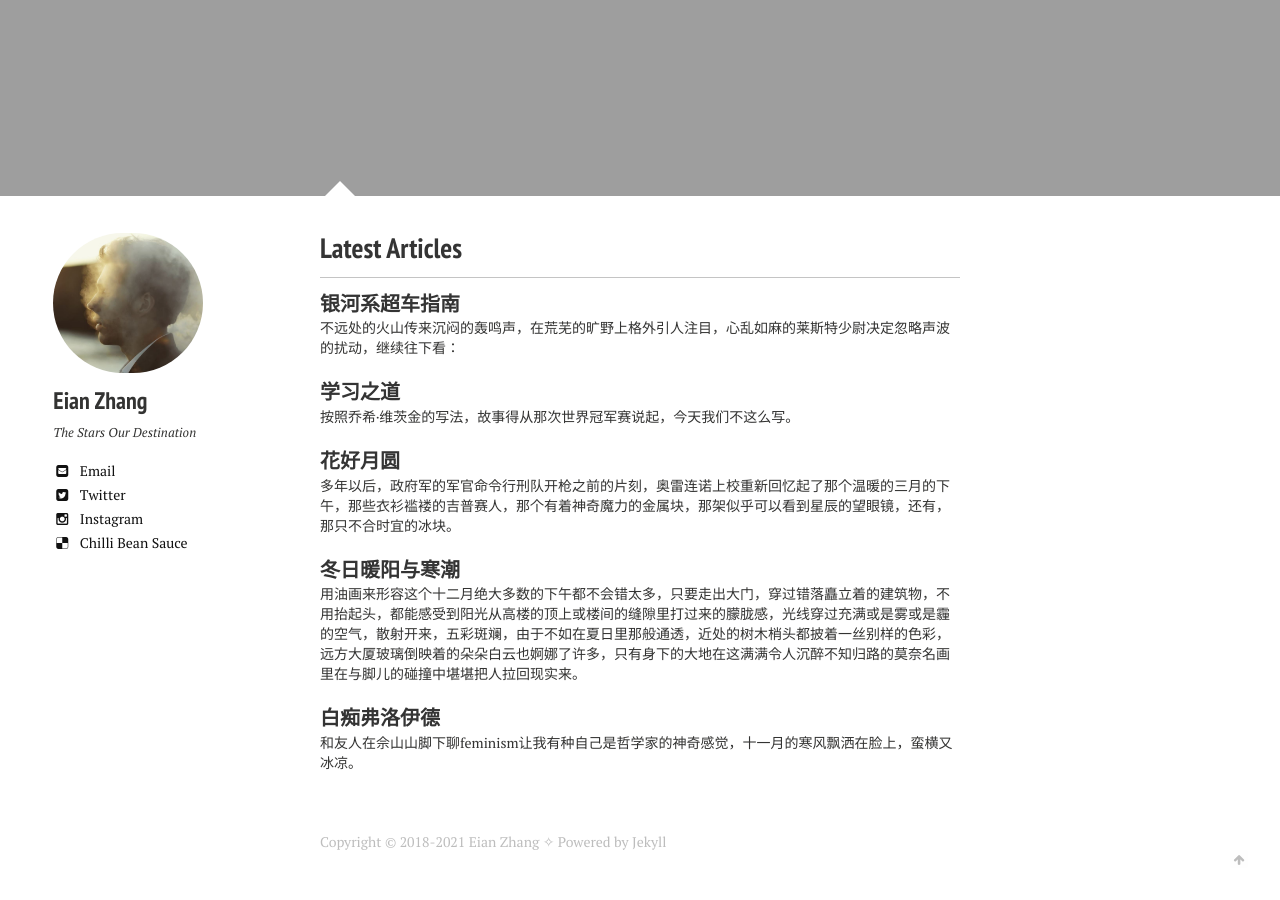
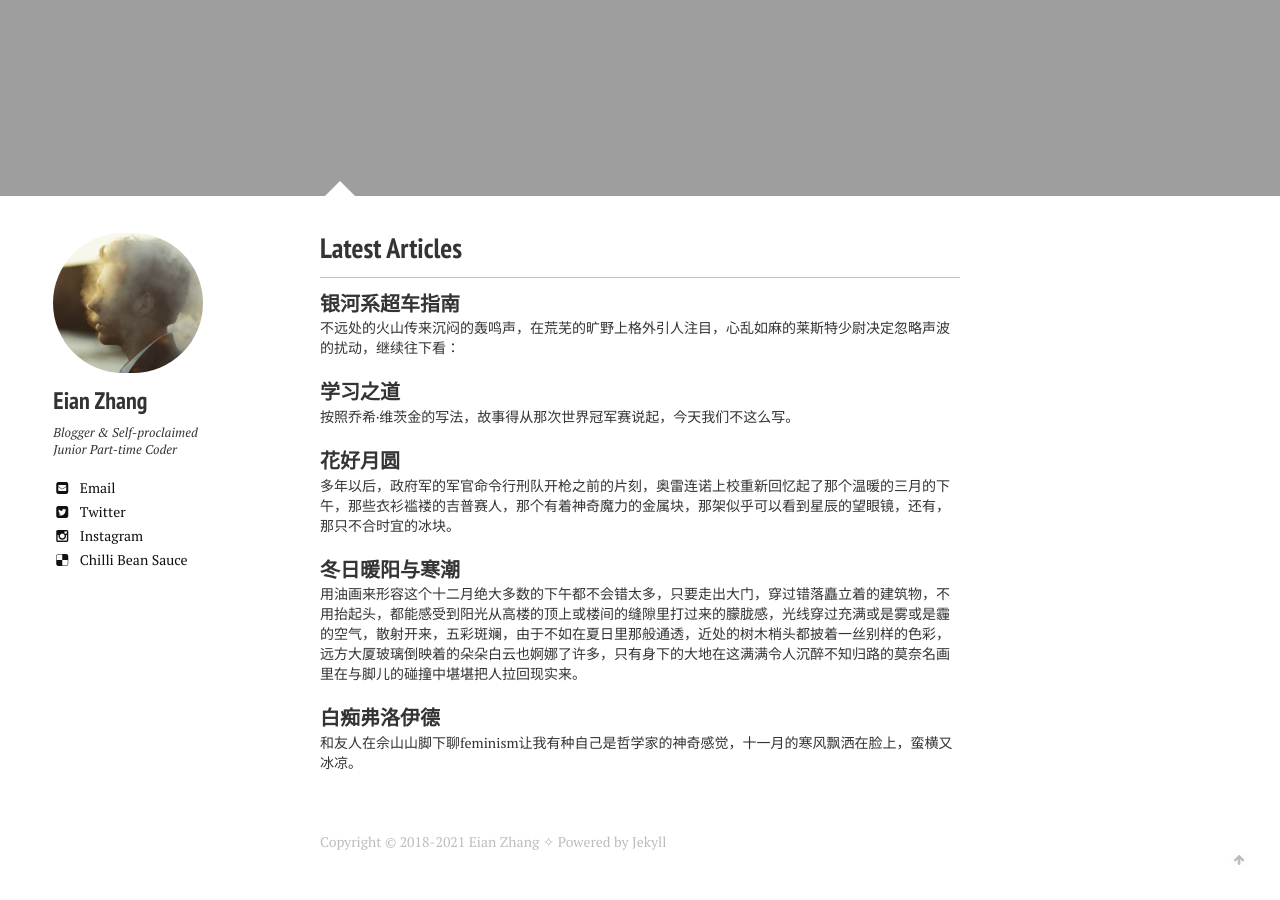
Before and after one commit to jarynzhang/eianzhang.github.io, a Jekyll site: the page built from index.md, in a window 1280 px wide and 900 px high, scrolled down 840 px. Built offline with Jekyll 4.4.1, drawn with Linux system fonts in a browser that asks for light colours; nearby versions of some CDN libraries.

Commit message:
4.911111

```diff
--- a/_config.yml
+++ b/_config.yml
@@ -28,7 +28,7 @@ kramdown:
 owner:
   name: Eian Zhang
   avatar: bio-photo.png
-  bio: "The Stars Our Destination"
+  bio: "Blogger & Self-proclaimed Junior Part-time Coder"
   email: unsplashking@outlook.com
   disqus-shortname:
   twitter: eianzhang
--- a/index.md
+++ b/index.md
@@ -1,7 +1,7 @@
 ---
 layout: home
-excerpt: "Ideas must be written down."
-tags: [eianzhang, blog, articles, books, posts]
+excerpt: "Ideas must be written down, only words can live forever."
+tags: [eianzhang, blog, articles, books, coder]
 image:
   feature: header.jpg
 ---
```
